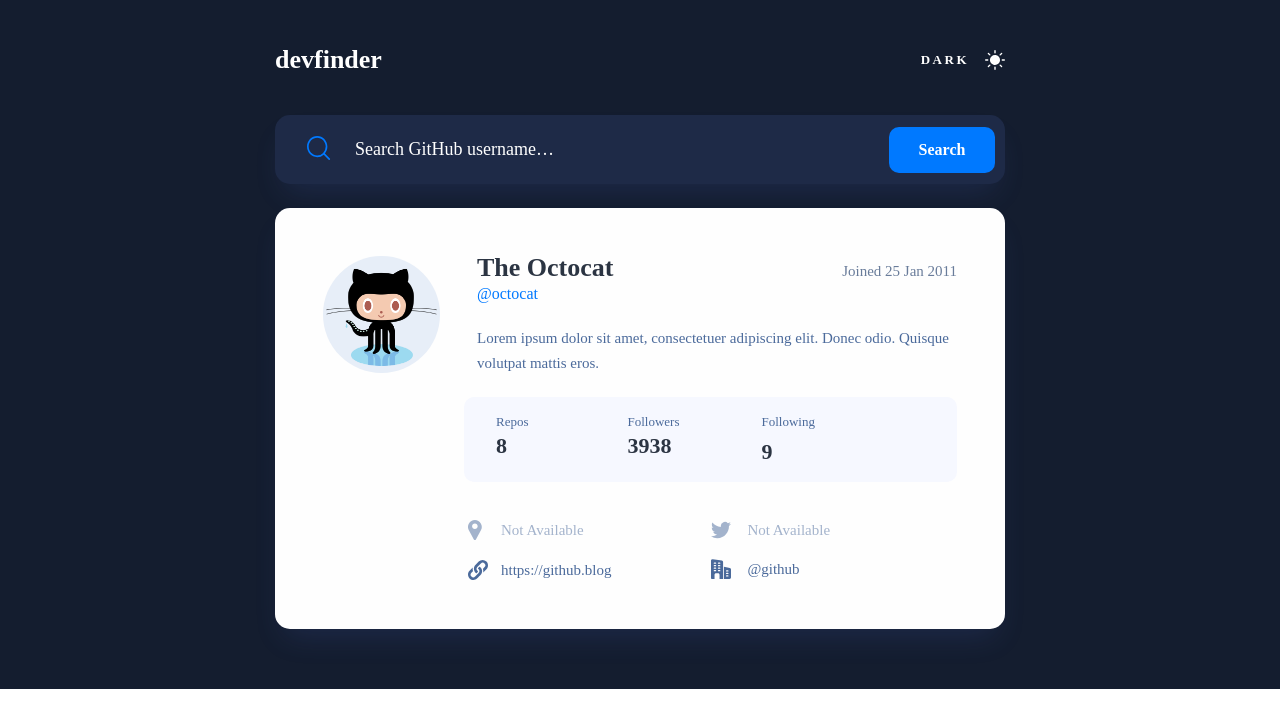
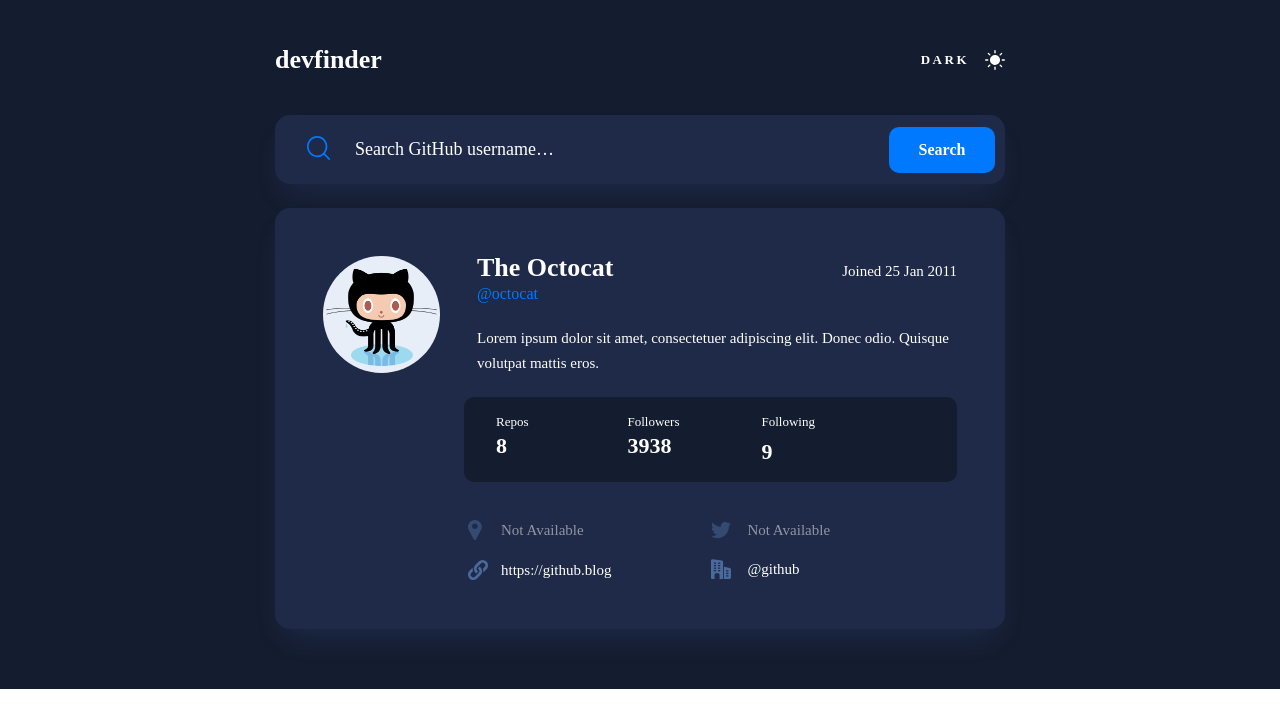
Before and after one commit to lashasaata/Github-user-search-app, a React (Vite) app: page / in a window 1280 px wide. Shown: the top 728 px of the page. Built offline with nearby package versions, Linux system fonts and the light colour scheme.

Commit message:
style: profile component dark mode styles

```diff
--- a/src/components/UserProfile.jsx
+++ b/src/components/UserProfile.jsx
@@ -8,7 +8,11 @@
   const year = date.getFullYear();
 
   return (
-    <main className="w-[327px] md:w-[573px] lg:w-[730px] flex flex-col items-start lg:items-end bg-[#fefefe] rounded-[15px] shadow-light mt-4 md:mt-6 mb-[50px] md:mb-[60px] pt-5 pl-6 md:p-10 lg:p-12">
+    <main
+      className={`${
+        props.darkMode ? "bg-[#1e2a47]" : "bg-[#fefefe]"
+      } w-[327px] md:w-[573px] lg:w-[730px] flex flex-col items-start lg:items-end rounded-[15px] shadow-light mt-4 md:mt-6 mb-[50px] md:mb-[60px] pt-5 pl-6 md:p-10 lg:p-12`}
+    >
       <div className="flex items-center lg:items-start gap-[19px] md:gap-[41px] lg:gap-[37px]">
         <img
           className="w-[70px] md:w-[117px] h-[70px] md:h-[117px] rounded-full"
@@ -22,7 +26,11 @@
         <div className="flex flex-col items-start">
           <div className="lg:w-[480px] flex justify-between">
             <div className="flex flex-col items-start">
-              <h2 className="text-base md:text-[26px] text-[#2b3442] font-[700] ml-[2px] md:ml-0">
+              <h2
+                className={`${
+                  props.darkMode ? "text-white" : "text-[#2b3442]"
+                } text-base md:text-[26px] font-[700] ml-[2px] md:ml-0`}
+              >
                 {props.userData.name ? props.userData.name : ""}
               </h2>
               <a
@@ -31,55 +39,99 @@
               >
                 @{props.userData.login ? props.userData.login : ""}
               </a>
-              <span className="text-[13px] md:text-[15px] text-[#697c9a] font-[500] mt-[6px] md:mt-1 lg:hidden">
+              <span
+                className={`${
+                  props.darkMode ? "text-white" : " text-[#697c9a]"
+                } text-[13px] md:text-[15px] font-[500] mt-[6px] md:mt-1 lg:hidden`}
+              >
                 {day
                   ? `joined at ${day} ${month} ${year}`
                   : "Joined 25 Jan 2011"}
               </span>
             </div>
-            <span className="text-[13px] md:text-[15px] text-[#697c9a] font-[500] mt-[6px] md:mt-1 hidden lg:flex">
+            <span
+              className={`${
+                props.darkMode ? "text-white" : "text-[#697c9a]"
+              } text-[13px] md:text-[15px] font-[500] mt-[6px] md:mt-1 hidden lg:flex`}
+            >
               {day ? `joined at ${day} ${month} ${year}` : "Joined 25 Jan 2011"}
             </span>
           </div>
-          <p className="w-[279px] md:w-auto mt-[33px] md:mt-6 lg:mt-5 text-[13px] md:text-[15px] text-[#4b6a9b] font-[500] leading-[1.92] md:leading-[1.67] hidden lg:flex">
+          <p
+            className={`${
+              props.darkMode ? "text-white" : "text-[#4b6a9b]"
+            } w-[279px] md:w-auto mt-[33px] md:mt-6 lg:mt-5 text-[13px] md:text-[15px] font-[500] leading-[1.92] md:leading-[1.67] hidden lg:flex`}
+          >
             {props.userData.bio
               ? `${props.userData.bio}`
               : "This profile has no bio."}
           </p>
         </div>
       </div>
-      <p className="w-[279px] md:w-auto mt-[33px] md:mt-6 text-[13px] md:text-[15px] text-[#4b6a9b] font-[500] leading-[1.92] md:leading-[1.67] lg:hidden">
+      <p
+        className={`${
+          props.darkMode ? "text-white" : "text-[#4b6a9b]"
+        } w-[279px] md:w-auto mt-[33px] md:mt-6 text-[13px] md:text-[15px] font-[500] leading-[1.92] md:leading-[1.67] lg:hidden`}
+      >
         {props.userData.bio
           ? `${props.userData.bio}`
           : "This profile has no bio."}
       </p>
       <div>
-        <section className="w-[279px] md:w-[493px] h-[85px] bg-[#f6f8ff] rounded-[10px] flex items-center md:items-start justify-center md:justify-start gap-10 md:gap-[82px] mt-[23px] md:mt-8 lg:mt-[21px] md:pt-[15px] md:pl-8">
+        <section
+          className={`${
+            props.darkMode ? "bg-[#141d2f]" : "bg-[#f6f8ff]"
+          } w-[279px] md:w-[493px] h-[85px] rounded-[10px] flex items-center md:items-start justify-center md:justify-start gap-10 md:gap-[82px] mt-[23px] md:mt-8 lg:mt-[21px] md:pt-[15px] md:pl-8`}
+        >
           <div className="flex flex-col gap-2 md:gap-[2px] items-center md:items-start md:mr-[17px]">
-            <span className="text-[11px] md:text-[13px] text-[#4b6a9b] font-[500]">
+            <span
+              className={`${
+                props.darkMode ? "text-white" : "text-[#4b6a9b]"
+              } text-[11px] md:text-[13px] font-[500]`}
+            >
               Repos
             </span>
-            <span className="text-base md:text-[22px] text-[#2b3442] font-[700]">
+            <span
+              className={`${
+                props.darkMode ? "text-white" : "text-[#2b3442] "
+              } text-base md:text-[22px] font-[700]`}
+            >
               {props.userData.public_repos || props.userData.public_repos == 0
                 ? props.userData.public_repos
                 : "0"}
             </span>
           </div>
           <div className="flex flex-col gap-2 md:gap-[2px] items-center md:items-start">
-            <span className="text-[11px] md:text-[13px] text-[#4b6a9b] font-[500]">
+            <span
+              className={`${
+                props.darkMode ? "text-white" : "text-[#4b6a9b]"
+              } text-[11px] md:text-[13px] font-[500]`}
+            >
               Followers
             </span>
-            <span className="text-base md:text-[22px] text-[#2b3442] font-[700]">
+            <span
+              className={`${
+                props.darkMode ? "text-white" : "text-[#2b3442] "
+              } text-base md:text-[22px] font-[700]`}
+            >
               {props.userData.followers || props.userData.followers == 0
                 ? props.userData.followers
                 : "0"}
             </span>
           </div>
           <div className="flex flex-col gap-2 md:gap[2px] items-center md:items-start">
-            <span className="text-[11px] md:text-[13px] text-[#4b6a9b] font-[500]">
+            <span
+              className={`${
+                props.darkMode ? "text-white" : "text-[#4b6a9b]"
+              } text-[11px] md:text-[13px] font-[500]`}
+            >
               Following
             </span>
-            <span className="text-base md:text-[22px] text-[#2b3442] font-[700]">
+            <span
+              className={`${
+                props.darkMode ? "text-white" : "text-[#2b3442] "
+              } text-base md:text-[22px] font-[700]`}
+            >
               {props.userData.following || props.userData.following == 0
                 ? props.userData.following
                 : "0"}
@@ -99,7 +151,9 @@
               <a
                 className={`${
                   props.userData.location ? "opacity-100" : "opacity-50"
-                } text-[13px] md:text-[15px] text-[#4b6a9b] font-[500]`}
+                } ${
+                  props.darkMode ? "text-white" : "text-[#4b6a9b]"
+                } text-[13px] md:text-[15px] font-[500]`}
               >
                 {props.userData.location
                   ? `${props.userData.location}`
@@ -122,7 +176,9 @@
                 }`}
                 className={`${
                   props.userData.blog ? "opacity-100" : "opacity-50"
-                } text-[13px] md:text-[15px] text-[#4b6a9b] font-[500] hover:underline`}
+                } ${
+                  props.darkMode ? "text-white" : "text-[#4b6a9b]"
+                }  text-[13px] md:text-[15px] font-[500] hover:underline`}
               >
                 {props.userData.blog
                   ? `${props.userData.blog}`
@@ -142,7 +198,9 @@
               <a
                 className={`${
                   props.userData.twitter_username ? "opacity-100" : "opacity-50"
-                } text-[13px] md:text-[15px] text-[#4b6a9b] font-[500]`}
+                } ${
+                  props.darkMode ? "text-white" : "text-[#4b6a9b]"
+                }  text-[13px] md:text-[15px] font-[500]`}
               >
                 {props.userData.twitter_username
                   ? `${props.userData.twitter_username}`
@@ -160,7 +218,9 @@
               <a
                 className={`${
                   props.userData.company ? "opacity-100" : "opacity-50"
-                } text-[13px] md:text-[15px] text-[#4b6a9b] font-[500]`}
+                } ${
+                  props.darkMode ? "text-white" : "text-[#4b6a9b]"
+                }  text-[13px] md:text-[15px] font-[500]`}
               >
                 {props.userData.company
                   ? `${props.userData.company}`
```
